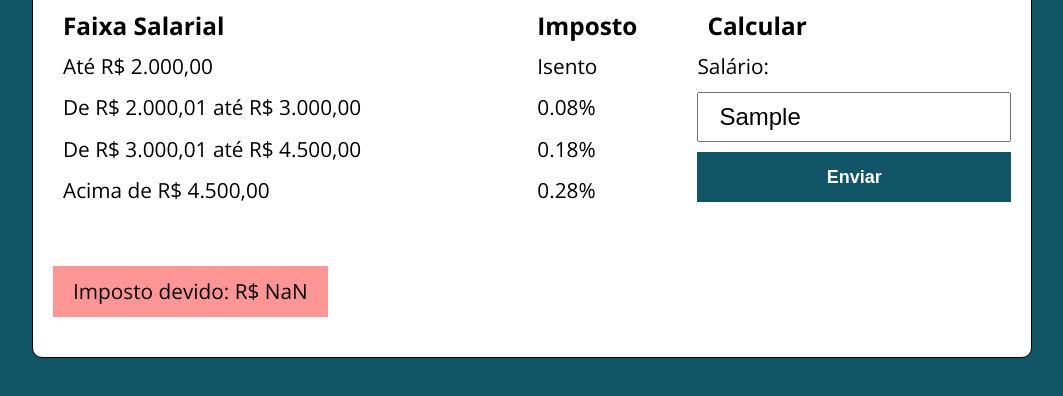
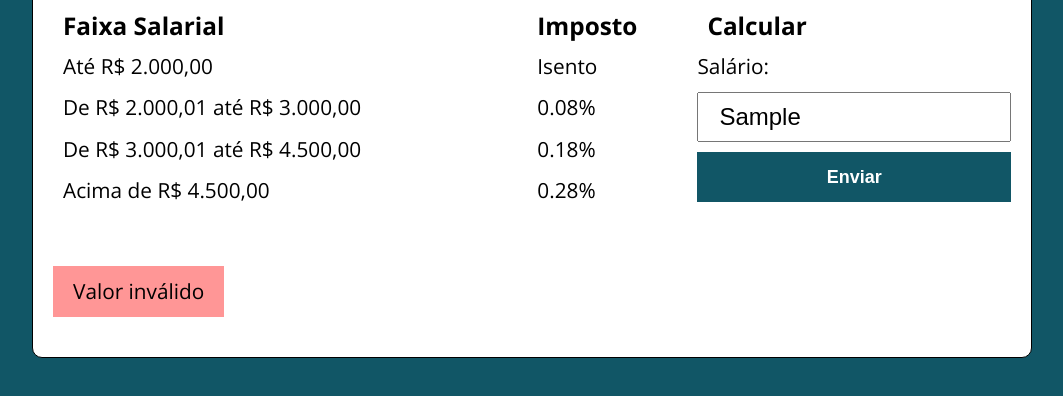
Before and after one commit to tabguimaraes/javascript, a plain HTML site: page DIO/DESAFIOS BOOTCAMP/DESAFIOS INTERMEDIARIOS/CALCULO DE IMPOSTO DE RENDA/index.html in a window 1280 px wide. Both pictures are taken after typing "Sample" into the empty fields and a click on the button "Enviar". Shown: the part 156-552 px from the top of the page, without its empty margins (108-1171 px from the left). Drawn offline with nearby package versions, Linux system fonts and the light colour scheme.

Commit message:
ajuste geral de codigo, ordenamento de funcoes, etc

```diff
--- a/DIO/DESAFIOS BOOTCAMP/DESAFIOS INTERMEDIARIOS/CALCULO DE IMPOSTO DE RENDA/assets/js/main.js
+++ b/DIO/DESAFIOS BOOTCAMP/DESAFIOS INTERMEDIARIOS/CALCULO DE IMPOSTO DE RENDA/assets/js/main.js
@@ -32,34 +32,34 @@ Imprima o texto "R$" seguido de um espaço e do valor total devido de Imposto
 de Renda, com duas casas após o ponto. Se o valor de entrada for menor ou
 igual a 2000, deverá ser impressa a mensagem "Isento". */
 
-function calcImposto() {
+function init() {
   // Teste de conexão
   console.log("Conexão Ok");
 
-  //Capturar evento de 'submit' do formulário
   const form = document.querySelector("#formSalario");
 
-  form.addEventListener("submit", function (evento) {
+  form.addEventListener("submit", event);
+
+  //Capturar evento de 'submit' do formulário
+  function event(evento) {
     evento.preventDefault();
-    const inputSalario = +evento.target.querySelector("#salario").value.replace(",", ".");
-    // const teste = +inputSalario.replace(",", ".");
+    calcularImposto(evento);
+  }
 
-    // console.log(teste);
+  function calcularImposto(evento) {
+    const inputSalario = evento.target.querySelector("#salario").value.replace(",", ".");
 
-    // console.log(inputSalario.value);
+    //Sinal de '+' antes da variável inputSalario transforma a string em number
+    let salario = +inputSalario;
 
-    // let salario = Number(inputSalario.value);
-    let salario = inputSalario.toFixed(2); //Sinal de '+' antes da variável inputSalario transforma a string em number
-
-    console.log(salario);
-    if (!salario) {
-      gerarResultado("Valor inválido", false);
+    if (!salario || salario <= 0) {
+      gerarResultado("Valor inválido");
       return;
     }
 
-    const salarioLivreDeImposto = 2000.0,
-      salarioAte3K = 3000.0,
-      salarioAte4_5K = 4500.0,
+    const salarioLivreDeImposto = 2000,
+      salarioAte3K = 3000,
+      salarioAte4_5K = 4500,
       debitoAte3K = 1000,
       debitoAte4_5K = 1500,
       taxaAte3K = 0.08,
@@ -92,7 +92,7 @@ function calcImposto() {
 
       imposto = saldoAte3K + saldoAte4_5K;
 
-      gerarResultado(`Imposto devido: R$ ${imposto.toFixed(2)}`);
+      gerarResultado(`Imposto devido: ${imposto.toLocaleString("pt-BR", { style: "currency", currency: "BRL" })}`);
 
       // SALARIO ACIMA DE 4500 - FAIXA 3 DE CONTRIBUIÇÃO
     } else {
@@ -108,7 +108,8 @@ function calcImposto() {
 
       imposto = saldoAte3K + saldoAte4_5K + saldoMaior4_5K;
 
-      gerarResultado(`Imposto devido: R$ ${imposto.toFixed(2)}`);
+      gerarResultado(`Imposto devido: ${imposto.toLocaleString("pt-BR", { style: "currency", currency: "BRL" })}`);
+    }
   }
   function criarParagrafo() {
     //Criar parágrafo para o resultado:
@@ -135,7 +136,6 @@ function calcImposto() {
     //Add paragrafo ao campo de resultado
     resultado.appendChild(p);
   }
+}
+init();
 //When I wrote this code, only two people knew what it did: God and me. Now, only God knows.
-  });
-}
-calcImposto();
--- a/DIO/DESAFIOS BOOTCAMP/DESAFIOS INTERMEDIARIOS/CALCULO DE IMPOSTO DE RENDA/index.html
+++ b/DIO/DESAFIOS BOOTCAMP/DESAFIOS INTERMEDIARIOS/CALCULO DE IMPOSTO DE RENDA/index.html
@@ -9,7 +9,7 @@
   </head>
   <body>
     <section class="container">
-      <h1 id="tituloPrincipal">Calculadora de Imposto de Renda sobre o salário</h1>
+      <h1 class="teste" id="tituloPrincipal">Calculadora de Imposto de Renda sobre o salário</h1>
       <div id="posicaoColunas">
         <div id="colunaSalario">
           <h3 id="subLadoEsq">Faixa Salarial</h3>
@@ -29,13 +29,11 @@
           <h3 id="subLadoDir">Calcular</h3>
           <form id="formSalario" action="" method="post">
             <label class="textoLabel" for="salario">Salário:</label>
-            <input type="text" name="salario" id="salario" value="" />
-
+            <input type="text" name="salario" id="salario" placeholder="R$" autofocus value="" />
             <button>Enviar</button>
           </form>
         </div>
       </div>
-
       <div id="resultado"></div>
     </section>
     <script src="assets/js/main.js"></script>
```
Lines whose indentation alone changed are shown as unchanged.
